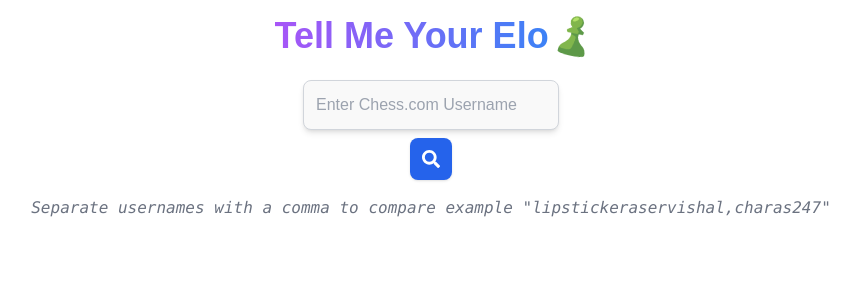
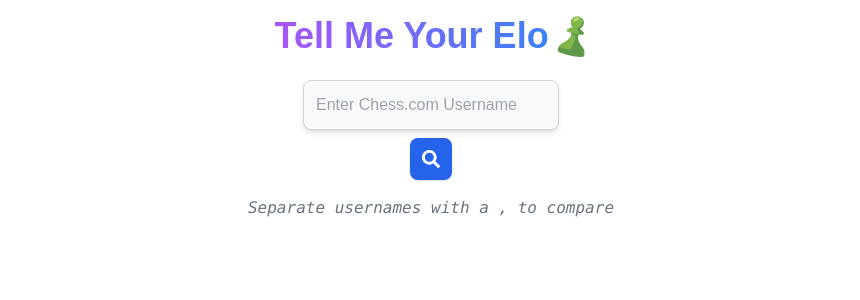
Before and after one commit to wishaldubey/Tell-Me-Your-Elo, a Next.js app: page / in a window 1280 px wide. Shown: the top 300 px of the page, without its empty margins (209-1069 px from the left). Built offline with nearby package versions, Linux system fonts and the light colour scheme.

Commit message:
Update index.js

```diff
--- a/pages/index.js
+++ b/pages/index.js
@@ -83,8 +83,8 @@
       <div className="my-6 text-center">
         <SearchBar onSearch={handleSearch} />
         <p className="text-gray-500 font-mono italic mt-2">
-          Separate usernames with a comma to compare example
-          "lipstickeraservishal,charas247"
+          Separate usernames with a , to compare
+
         </p>
       </div>
 
```
